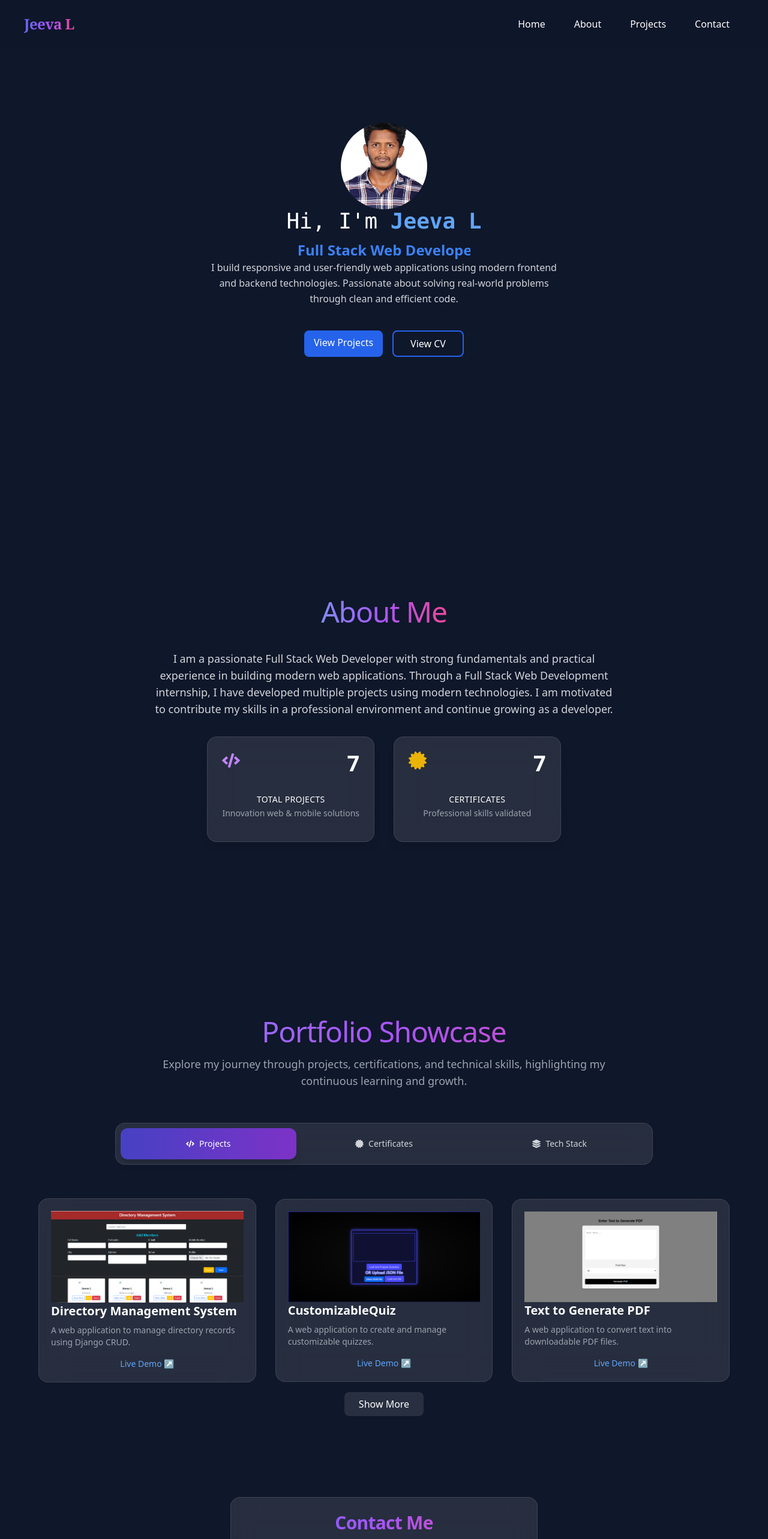
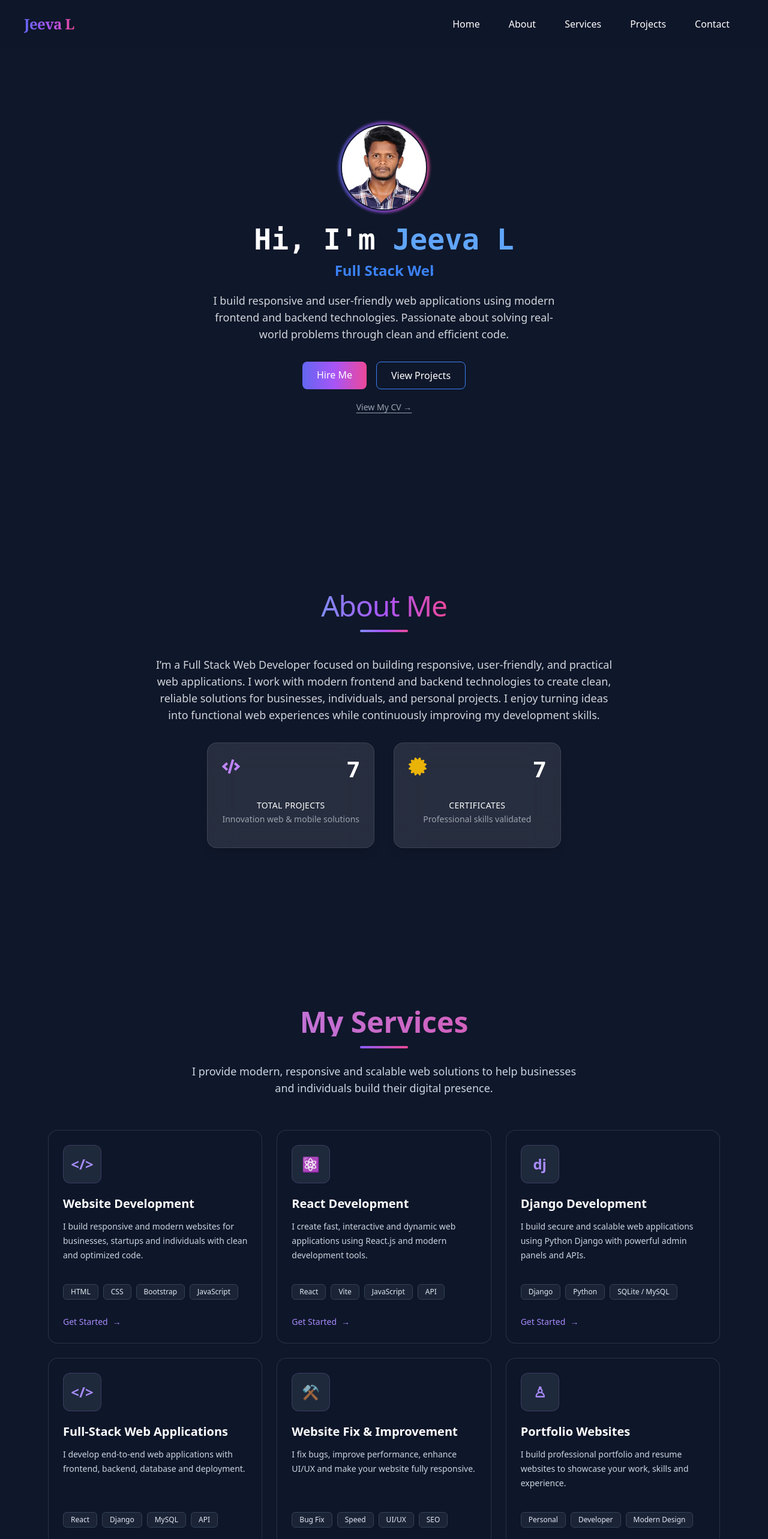
Before and after one commit to jeeva6347/jeeva-portfolio, a React (Vite) app: page / in a window 1280 px wide. Shown: the top 2566 px of the page at 60% size. Built offline with nearby package versions, Linux system fonts and the light colour scheme; the HTML template or start-up script is replaced by a standard one.

Commit message:
Enhance freelance portfolio design

```diff
--- a/src/App.jsx
+++ b/src/App.jsx
@@ -1,6 +1,7 @@
 import Nav from "./components/Nav";
 import Body from "./components/Body";
 import About from "./components/About";
+import Services from "./components/Services";
 import Projects from "./components/Projects";
 import Contact from "./components/Contact";
 function App() {
@@ -9,6 +10,7 @@ function App() {
       <Nav/>
       <Body/>
       <About/>
+      <Services />
       <Projects/>
       <Contact/>
       <footer className="mt-20">
--- a/src/components/About.jsx
+++ b/src/components/About.jsx
@@ -4,12 +4,25 @@ function About()
     return (
 <section id="about" className="min-h-screen text-white flex flex-col items-center text-center justify-center px-5 pt-22 scroll-mt-24">
 
-    <h2 className="text-4xl mb-10 sm:text-5xl font-sans
-        bg-gradient-to-r from-indigo-400 via-purple-500 to-pink-500
-        bg-clip-text text-transparent
-        tracking-tight">About Me</h2>
+   <div className="mb-10 text-center">
+  <h2
+    className="text-4xl sm:text-5xl font-sans
+    bg-gradient-to-r from-indigo-400 via-purple-500 to-pink-500
+    bg-clip-text text-transparent
+    tracking-tight"
+  >
+    About Me
+  </h2>
 
-    <p className="max-w-3xl text-lg text-gray-300">I am a passionate Full Stack Web Developer with strong fundamentals and practical experience in building modern web applications. Through a Full Stack Web Development internship, I have developed multiple projects using modern technologies. I am motivated to contribute my skills in a professional environment and continue growing as a developer.</p>
+  <div
+    className="mx-auto mt-4 h-1 w-20 rounded-full
+    bg-gradient-to-r from-indigo-400 via-purple-500 to-pink-500"
+  />
+</div>
+    <p className="max-w-3xl text-lg text-gray-300">
+        I’m a Full Stack Web Developer focused on building responsive, user-friendly, and practical web applications. I work with modern frontend and backend technologies to create clean, reliable solutions for businesses, individuals, and personal projects. I enjoy turning ideas into functional web experiences
+         while continuously improving my development skills.
+    </p>
    <a href="#projects">
     <div className="grid grid-cols-1 sm:grid-cols-2  gap-8 max-w-6xl mx-auto mt-8 justify-items-center">
 
--- a/src/components/Body.jsx
+++ b/src/components/Body.jsx
@@ -1,24 +1,166 @@
+function Body() {
+    return (
+        <section
+            id="home"
+            className="min-h-screen text-white pt-24 px-6 flex flex-col items-center justify-center text-center"
+        >
 
-function Body(){
-    return (
+           <div className="group relative">
 
-<section className="min-h-screen text-white top-24 flex flex-col items-center justify-center text-center" id="home">
-    <img src="/images/profile.jpeg" alt="Profile Pic" className="w-36 h-36 rounded-full object-cover"/>
-    <h1 className="font-mono text-3xl md:text-4xl mb-3">Hi, I'm <span className="text-blue-400 font-bold">Jeeva L</span>
-    </h1>
-    <h2 className="text-xl md:text-2xl font-semibold text-blue-500 typing w-[21ch]">Full Stack Web Developer</h2>
-    <p className="max-w-xl text-gray-300 mb-8 leading-relaxed"> I build responsive and user-friendly web applications using modern frontend and backend technologies. Passionate about solving real-world problems through clean and efficient code.
-    </p>
-    <div className="mt-2 flex gap-4 justify-center">
-<a href="#projects" className="px-4 py-2 rounded-lg bg-blue-600 text-white hover:bg-blue-800 transition">
-    View Projects
+    {/* Gradient Ring */}
+    <div
+        className="
+            absolute
+            -inset-1
+            rounded-full
+            bg-gradient-to-r
+            from-indigo-500
+            via-purple-500
+            to-pink-500
+            opacity-70
+            blur-[2px]
+            transition-all
+            duration-500
+            group-hover:opacity-100
+            group-hover:blur-[3px]
+        "
+    />
+
+    {/* Photo */}
+    <img
+        src="/images/profile.jpeg"
+        alt="Jeeva L"
+        className="
+            relative
+            w-36
+            h-36
+            rounded-full
+            object-cover
+            object-[center_15%]
+            border-2
+            border-slate-900
+            transition-all
+            duration-500
+            group-hover:scale-105
+        "
+    />
+
+</div>
+            <h1
+                className="
+                    font-mono
+                    text-3xl
+                    md:text-5xl
+                    mt-6
+                    mb-3
+                    font-semibold
+                "
+            >
+                Hi, I'm{" "}
+                <span className="text-blue-400 ">
+                    Jeeva L
+                </span>
+            </h1>
+
+            <h2
+                className="
+                    text-xl
+                    md:text-2xl
+                    font-semibold
+                    text-blue-500
+                    typing
+                    w-[21ch]
+                "
+            >
+                Full Stack Web Developer
+            </h2>
+
+            <p
+                className="
+                    max-w-xl
+                    mt-5
+                    text-gray-300
+                    leading-relaxed
+                    text-base
+                    md:text-lg
+                "
+            >
+                I build responsive and user-friendly web applications using
+                modern frontend and backend technologies. Passionate about
+                solving real-world problems through clean and efficient code.
+            </p>
+
+         <div className="mt-8 flex flex-col items-center">
+
+
+    <div className="flex flex-wrap justify-center gap-4">
+
+
+        <a
+            href="#contact"
+            className="
+                px-6
+                py-2.5
+                rounded-lg
+                bg-gradient-to-r
+                from-indigo-500
+                via-purple-500
+                to-pink-500
+                text-white
+                font-medium
+                transition-all
+                duration-300
+                hover:-translate-y-0.5
+                hover:shadow-lg
+                hover:shadow-purple-500/20
+            "
+        >
+            Hire Me
+        </a>
+
+        <a
+            href="#projects"
+            className="
+                px-6
+                py-2.5
+                rounded-lg
+                border
+                border-blue-500
+                text-white
+                font-medium
+                transition-all
+                duration-300
+                hover:bg-blue-500/10
+                hover:-translate-y-0.5
+            "
+        >
+            View Projects
+        </a>
+
+    </div>
+
+
+   <a
+    href="/certificate/CV.pdf"
+    target="_blank"
+    rel="noopener noreferrer"
+    className="
+        mt-5
+        text-sm
+        text-gray-400
+        underline
+        underline-offset-4
+        transition-colors
+        duration-300
+        hover:text-blue-400
+    "
+>
+    View My CV →
 </a>
-<a href="/certificate/CV.pdf" target="_blank" rel="noreferrer" className="px-7 py-2 rounded-lg border-2 border-blue-600 text-white hover:bg-slate-800 hover:text-white transition">
-    View CV
-</a>
-    </div>
-</section>
+</div>
 
+        </section>
     );
 }
+
 export default Body;
--- a/src/components/Contact.jsx
+++ b/src/components/Contact.jsx
@@ -40,17 +40,18 @@ function Contact() {
       <div className="relative max-w-lg w-full bg-white/10 backdrop-blur-xl rounded-2xl border border-white/10">
 
         <h3
-          className="py-6 font-bold text-2xl sm:text-3xl
+          className="pb-2 pt-6 font-bold text-2xl sm:text-3xl
           bg-gradient-to-r from-indigo-500 via-purple-500 to-pink-500
           bg-clip-text text-transparent
           tracking-tight text-center"
         >
           Contact Me
         </h3>
+        <div className="mx-auto mb-6 h-1 w-24 rounded-full bg-gradient-to-r from-indigo-400 via-purple-500 to-pink-500" />
 
         <form ref={formRef} onSubmit={sendEmail} className="space-y-5">
 
-          {/* Name */}
+
           <div className="relative flex justify-center">
             <FaUser className="absolute left-[16%] sm:left-[11%] top-1/2 -translate-y-1/2 text-gray-400" />
 
@@ -63,7 +64,7 @@ function Contact() {
             />
           </div>
 
-          {/* Email */}
+
           <div className="relative flex justify-center">
             <FaEnvelope className="absolute left-[16%] sm:left-[11%] top-1/2 -translate-y-1/2 text-gray-400" />
 
--- a/src/components/Nav.jsx
+++ b/src/components/Nav.jsx
@@ -14,6 +14,7 @@ function Nav() {
     <ul className="flex text-white">
        <li><a href="#home">Home</a></li>
        <li> <a href="#about">About</a></li>
+       <li><a href="#services">Services</a></li>
         <li><a href="#projects">Projects</a></li>
         <li><a href="#contact">Contact</a></li>
 
@@ -23,6 +24,7 @@ function Nav() {
     <ul className="flex flex-col text-white mobile-nav">
        <li><a href="#home">Home</a></li>
        <li> <a href="#about">About</a></li>
+        <li><a href="#services">Services</a></li>
         <li><a href="#projects">Projects</a></li>
         <li><a href="#contact">Contact</a></li>
 
--- a/src/components/Projects.jsx
+++ b/src/components/Projects.jsx
@@ -9,6 +9,10 @@ function Projects()
         bg-gradient-to-r from-indigo-400 via-purple-500 to-pink-500
         bg-clip-text text-transparent
         tracking-tight">Portfolio Showcase</h2>
+        <div
+          className="mx-auto mt-4 h-1 w-40 rounded-full
+          bg-gradient-to-r from-indigo-400 via-purple-500 to-pink-500"
+        />
         <p className="mt-4 max-w-3xl mx-auto text-gray-400 text-base sm:text-lg">Explore my journey through projects, certifications, and technical skills, highlighting my continuous
             learning and growth.</p>
     </div>
--- /dev/null
+++ b/src/components/Services.jsx
@@ -0,0 +1,145 @@
+const services = [
+  {
+    icon: "</>",
+    title: "Website Development",
+    description:
+      "I build responsive and modern websites for businesses, startups and individuals with clean and optimized code.",
+    tags: ["HTML", "CSS", "Bootstrap", "JavaScript"],
+  },
+  {
+    icon: "⚛",
+    title: "React Development",
+    description:
+      "I create fast, interactive and dynamic web applications using React.js and modern development tools.",
+    tags: ["React", "Vite", "JavaScript", "API"],
+  },
+  {
+    icon: "dj",
+    title: "Django Development",
+    description:
+      "I build secure and scalable web applications using Python Django with powerful admin panels and APIs.",
+    tags: ["Django", "Python", "SQLite / MySQL"],
+  },
+  {
+    icon: "</>",
+    title: "Full-Stack Web Applications",
+    description:
+      "I develop end-to-end web applications with frontend, backend, database and deployment.",
+    tags: ["React", "Django", "MySQL", "API"],
+  },
+  {
+    icon: "⚒",
+    title: "Website Fix & Improvement",
+    description:
+      "I fix bugs, improve performance, enhance UI/UX and make your website fully responsive.",
+    tags: ["Bug Fix", "Speed", "UI/UX", "SEO"],
+  },
+  {
+    icon: "♙",
+    title: "Portfolio Websites",
+    description:
+      "I build professional portfolio and resume websites to showcase your work, skills and experience.",
+    tags: ["Personal", "Developer", "Modern Design"],
+  },
+];
+
+export default function Services() {
+  return (
+    <section
+      id="services"
+      className="bg-slate-900  px-6 py-20 md:px-12 lg:px-20"
+    >
+      <div className="mx-auto max-w-7xl">
+
+        <div className="mb-14 text-center">
+          <h2 className="bg-gradient-to-r from-violet-400 to-pink-500 bg-clip-text text-4xl font-semibold text-transparent md:text-5xl">
+            My Services
+          </h2>
+
+          <div className="mx-auto mt-4 h-1 w-20 rounded-full bg-gradient-to-r from-violet-500 to-pink-500" />
+
+          <p className="mx-auto mt-6 max-w-2xl text-base leading-7 text-slate-300 md:text-lg">
+            I provide modern, responsive and scalable web solutions to help
+            businesses and individuals build their digital presence.
+          </p>
+        </div>
+
+
+        <div className="grid grid-cols-1 gap-6 md:grid-cols-2 lg:grid-cols-3">
+
+          {services.map((service, index) => (
+            <div
+              key={index}
+              className="group rounded-2xl border border-slate-700/70 bg-slate-900/70 p-6 transition-all duration-300 hover:-translate-y-1 hover:border-violet-500/60 hover:shadow-lg hover:shadow-violet-500/10"
+            >
+
+              <div className="mb-5 flex h-16 w-16 items-center justify-center rounded-xl border border-violet-400/20 bg-slate-800 text-2xl font-bold text-violet-400 transition-all duration-300 group-hover:border-pink-400/40 group-hover:text-pink-400">
+                {service.icon}
+              </div>
+
+              <h3 className="mb-3 text-xl font-semibold text-white">
+                {service.title}
+              </h3>
+
+
+              <p className="mb-6 min-h-[84px] text-sm leading-6 text-slate-300">
+                {service.description}
+              </p>
+
+
+              <div className="mb-6 flex flex-wrap gap-2">
+                {service.tags.map((tag, tagIndex) => (
+                  <span
+                    key={tagIndex}
+                    className="rounded-md border border-slate-700 bg-slate-800/80 px-3 py-1 text-xs text-slate-200"
+                  >
+                    {tag}
+                  </span>
+                ))}
+              </div>
+
+
+              <a
+                href="#contact"
+                className="inline-flex items-center gap-2 text-sm font-medium text-violet-400 transition-colors duration-300 hover:text-pink-400"
+              >
+                Get Started
+                <span className="transition-transform duration-300 group-hover:translate-x-1">
+                  →
+                </span>
+              </a>
+            </div>
+          ))}
+
+        </div>
+
+
+        <div className="mt-10 rounded-2xl border border-slate-700/70 bg-slate-900/70 px-6 py-8 md:px-10">
+          <div className="flex flex-col items-center justify-between gap-6 md:flex-row">
+
+
+            <div>
+              <h3 className="bg-gradient-to-r from-violet-400 to-pink-500 bg-clip-text text-2xl font-semibold text-transparent md:text-3xl">
+                Let’s Work Together!
+              </h3>
+
+              <p className="mt-2 max-w-xl text-sm leading-6 text-slate-300 md:text-base">
+                Have a project in mind? I’m available for freelance work.
+                Let’s discuss how I can help you achieve your goals.
+              </p>
+            </div>
+
+            <a
+              href="#contact"
+              className="whitespace-nowrap rounded-lg bg-gradient-to-r from-violet-500 to-pink-500 px-7 py-3 font-medium text-white transition-all duration-300 hover:scale-105 hover:shadow-lg hover:shadow-violet-500/20"
+            >
+              Contact Me →
+            </a>
+
+          </div>
+        </div>
+
+      </div>
+    </section>
+  );
+}
--- a/src/components/TechstackCard.jsx
+++ b/src/components/TechstackCard.jsx
@@ -1,4 +1,4 @@
-function TechstackGrid({ image, title }) {
+function TechstackCard({ image, title }) {
   return (
     <div className="relative group w-full">
 
@@ -46,4 +46,4 @@ function TechstackGrid({ image, title }) {
   );
 }
 
-export default TechstackGrid;
+export default TechstackCard;
--- a/src/index.css
+++ b/src/index.css
@@ -2,32 +2,50 @@
 @tailwind components;
 @tailwind utilities;
 
-header ul li{
+
+header ul li {
     @apply px-6 hover:bg-slate-700 rounded-md py-2;
 }
 
-.mobile-nav{
-    @apply fixed top-16 left-0 w-full bg-slate-900  flex flex-col gap-3 px-6 text-lg  z-50;
+
+.mobile-nav {
+    @apply fixed top-16 left-0 w-full bg-slate-900 flex flex-col gap-3 px-6 text-lg z-50;
 }
 
-.typing{
+
+/* Typing Animation */
+.typing {
     overflow: hidden;
     white-space: nowrap;
-    animation: typing 3s steps(20, end) forwards;
+    width: 0;
+    animation: typing 5s steps(20, end) infinite;
 }
+
 @keyframes typing {
-    from{
+    0% {
         width: 0;
-        to{
-            width: 100%;
-        }
     }
 
+    45% {
+        width: 20ch;
+    }
+
+    65% {
+        width: 20ch;
+    }
+
+    100% {
+        width: 0;
+    }
 }
-.glass-card{
+
+
+.glass-card {
     @apply bg-white/10 backdrop-blur-xl rounded-2xl p-6 shadow-lg border border-white/10 h-44;
 }
-.tab-btn{
+
+
+.tab-btn {
     @apply flex items-center justify-center gap-2
     w-1/3
     py-4
@@ -36,14 +54,20 @@ header ul li{
     text-gray-300
     transition-all duration-300;
 }
-.tab-btn:hover{
+
+
+.tab-btn:hover {
     @apply text-white;
 }
-.tab-active{
+
+
+.tab-active {
     @apply bg-gradient-to-r from-indigo-600/80 to-purple-600/80
     text-white
     shadow-lg;
 }
-html{
+
+
+html {
     scroll-behavior: smooth;
 }
```
